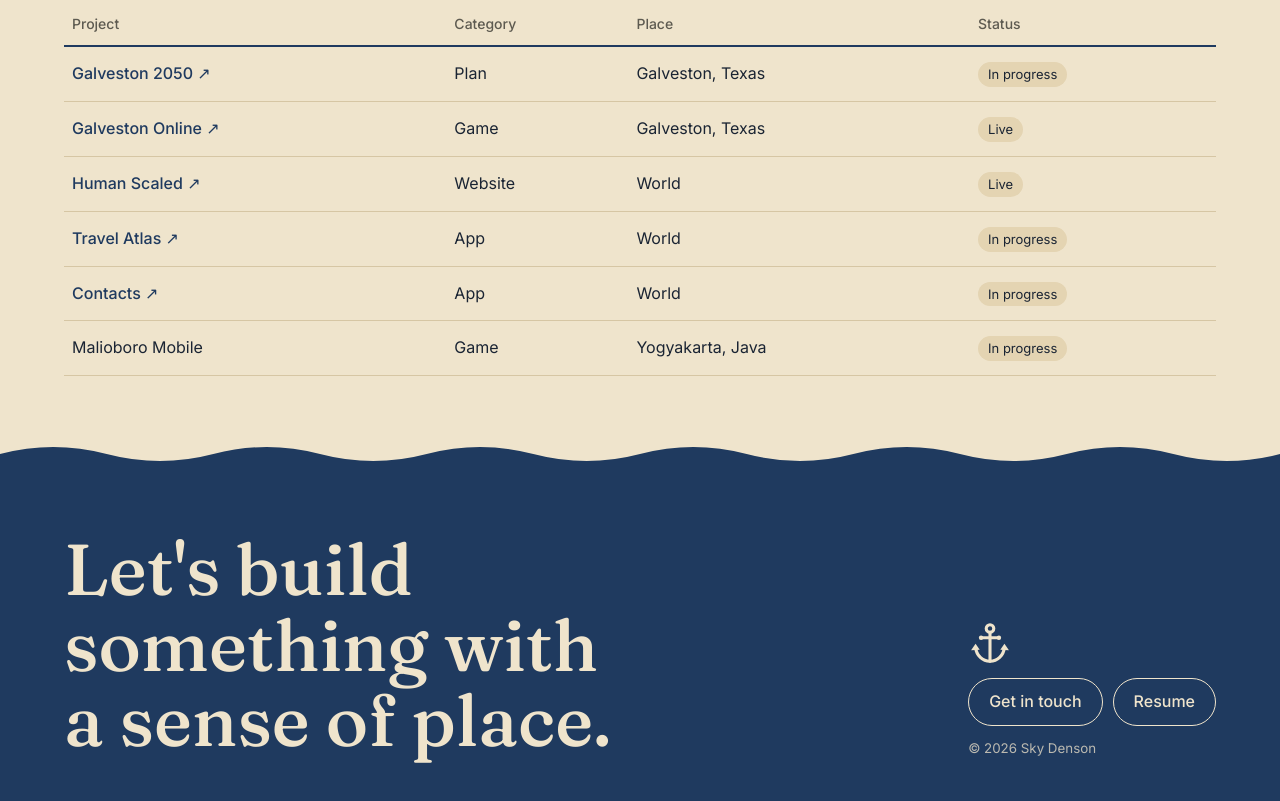
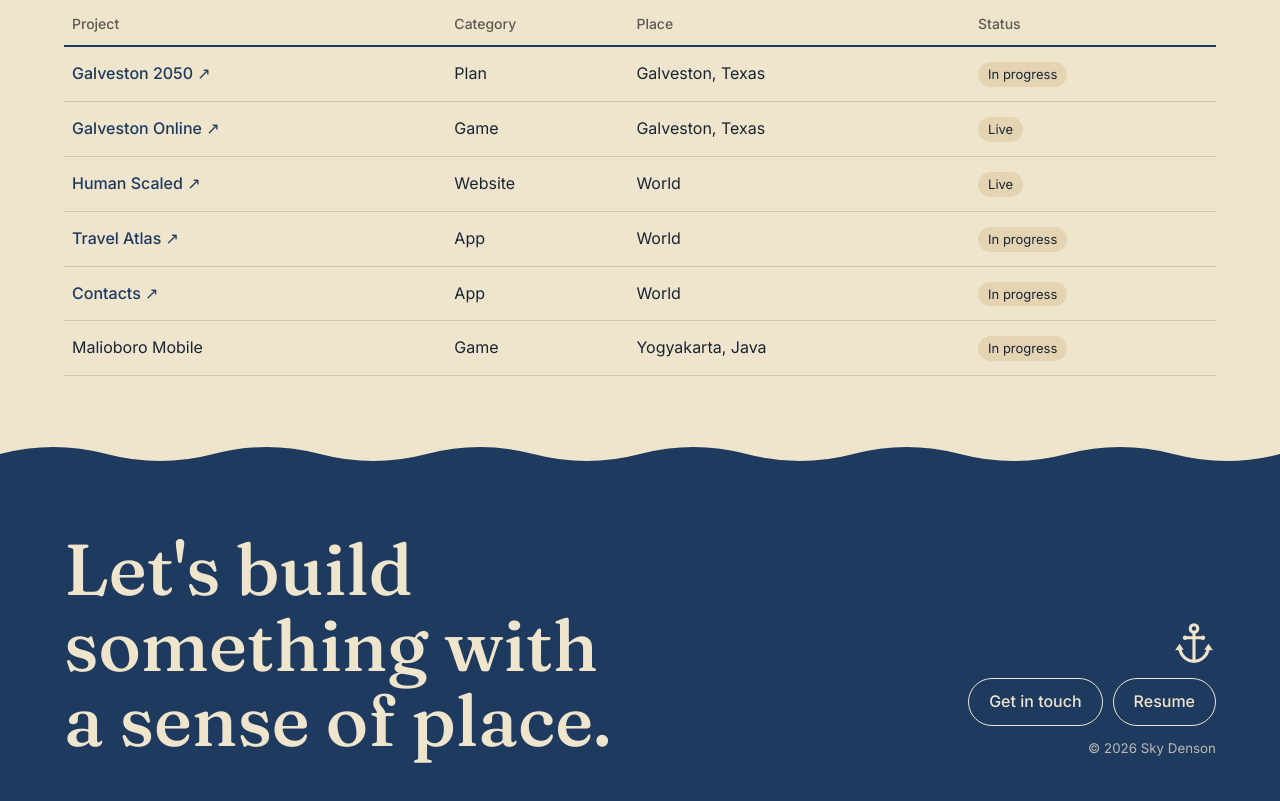
Before and after one commit to skydenson/sky-denson-hub, a plain HTML site: page index.html in a window 1280 px wide. Shown: the part 4079-4880 px from the top of the page. Drawn offline with Linux system fonts and the light colour scheme.

Commit message:
Right-align footer anchor and buttons
Co-Authored-By: Claude Opus 5.5 <noreply@anthropic.com>
Claude-Session: https://claude.ai/code/session_01KKXACzHf9RqtJhPGL434Rv

```diff
--- a/index.html
+++ b/index.html
@@ -156,6 +156,8 @@ footer{background:var(--deep);color:#efe4cc;position:relative}
 footer h2{color:#efe4cc;font-size:clamp(36px,6vw,72px);max-width:14ch}
 footer .wrap{display:flex;flex-wrap:wrap;gap:24px;justify-content:space-between;align-items:end}
 footer small{opacity:.75}
+.fr{display:grid;gap:12px;justify-items:end;text-align:right;margin-left:auto}
+.fr>div{justify-content:flex-end}
 footer .btn{border-color:#efe4cc;color:#efe4cc}footer .btn:hover{background:var(--brass);border-color:var(--brass);color:#152841}
 .wave{display:block;width:100%;height:28px;background:var(--sand)}
 /* chapters */
@@ -413,7 +415,7 @@ footer .btn{border-color:#efe4cc;color:#efe4cc}footer .btn:hover{background:var(
 <svg class="wave" viewBox="0 0 1200 28" preserveAspectRatio="none" aria-hidden="true"><path d="M0 28V14q50-14 100 0t100 0t100 0t100 0t100 0t100 0t100 0t100 0t100 0t100 0t100 0t100 0V28z" fill="#1f3a5f"/></svg>
 <footer class="band"><div class="wrap">
   <h2>Let's build something with a sense of place.</h2>
-  <div style="display:grid;gap:12px;justify-items:start"><svg width="44" height="44" viewBox="0 0 64 64" aria-hidden="true"><use href="#anchor" style="--a:#efe4cc"/></svg><div style="display:flex;gap:10px;flex-wrap:wrap"><button class="btn" data-contact>Get in touch</button><a class="btn" href="#resume">Resume</a></div><small>© 2026 Sky Denson</small></div>
+  <div class="fr"><svg width="44" height="44" viewBox="0 0 64 64" aria-hidden="true"><use href="#anchor" style="--a:#efe4cc"/></svg><div style="display:flex;gap:10px;flex-wrap:wrap"><button class="btn" data-contact>Get in touch</button><a class="btn" href="#resume">Resume</a></div><small>© 2026 Sky Denson</small></div>
 </div></footer>
 
 <div class="port" id="port" aria-hidden="true"><span id="portl">View</span></div>
```
